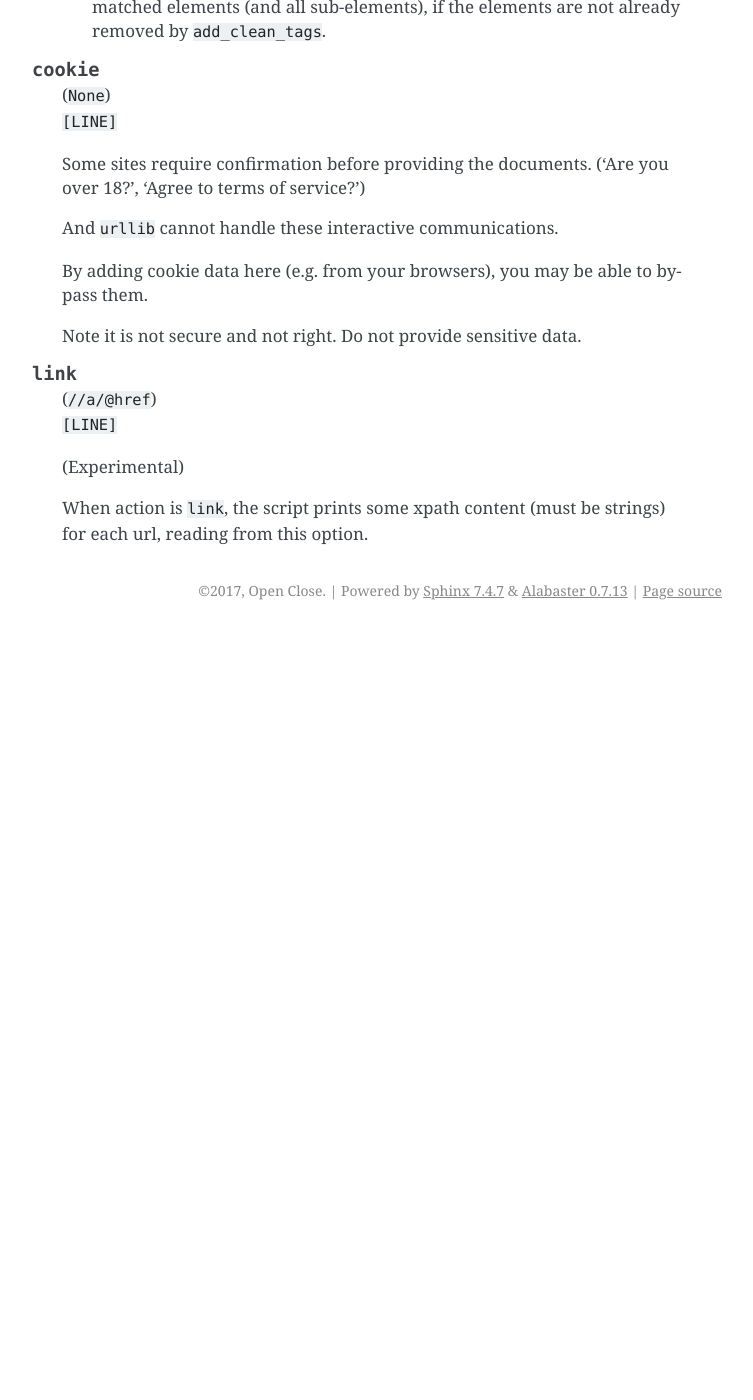
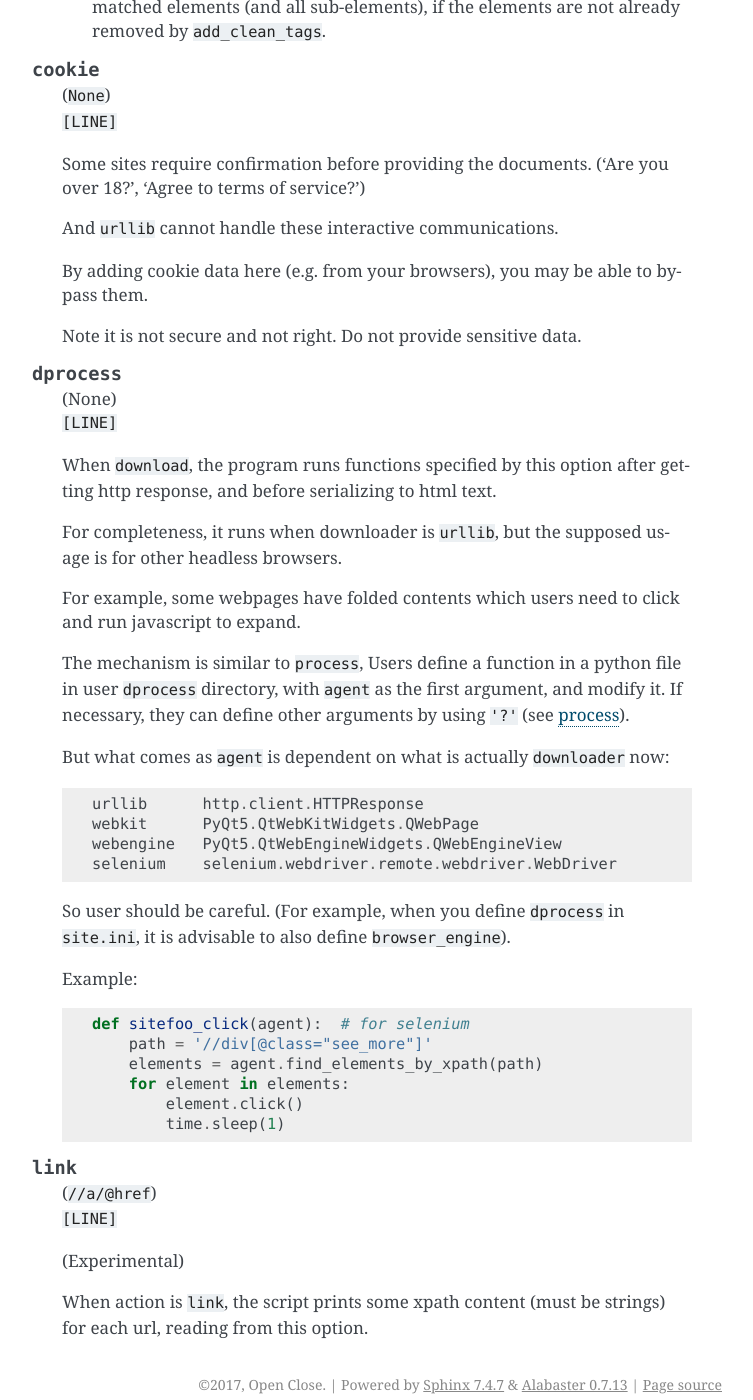
Before and after one commit to openandclose/tosixinch, a Sphinx documentation site: the page built from docs/options.rst, in a window 1280 px wide and 1400 px high, scrolled down 15938 px. Shown: the whole window, without its empty margins (388-1141 px from the left). Built offline with Sphinx 7.4.7, drawn with Linux system fonts in a browser that asks for light colours; before the commit the page ends 16568 px from its top, so only the background shows below that.

Commit message:
Add dprocess option [API]

```diff
--- a/CHANGELOG.rst
+++ b/CHANGELOG.rst
@@ -26,6 +26,8 @@ Unreleased
 * Add elements_to_keep_attrs option
 
 * Add selenium downloading (browser_engine option)
+
+* Add dprocess option
 
 **Fix:**
 
--- a/docs/intro.rst
+++ b/docs/intro.rst
@@ -339,6 +339,10 @@ and `Qt5 <https://www.qt.io>`__.
 `selenium <https://selenium-python.readthedocs.io/installation.html#downloading-python-bindings-for-selenium>`__
 and `firefox or chrome webdrivers <https://selenium-python.readthedocs.io/installation.html#drivers>`__.
 
+Users can define additional instructions for browsers.
+`option: dprocess <options.html#confopt-dprocess>`__,
+but I recommend you read `process <options.html#confopt-process>`__ first.
+
 Sometimes writing configurations for each site is too cumbersome.
 You can fallback to automatic article extraction by installing
 `readability <https://github.com/buriy/python-readability>`__.
--- a/docs/options.rst
+++ b/docs/options.rst
@@ -884,6 +884,50 @@ So section names themselves can be arbitrary.
     Note it is not secure and not right.
     Do not provide sensitive data.
 
+.. confopt:: dprocess
+
+    | (None)
+    | ``[LINE]``
+
+    When ``download``,
+    the program runs functions specified by this option
+    after getting http response, and before serializing to html text.
+
+    For completeness, it runs when downloader is ``urllib``,
+    but the supposed usage is for other headless browsers.
+
+    For example, some webpages have folded contents
+    which users need to click and run javascript to expand.
+
+    The mechanism is similar to ``process``,
+    Users define a function in a python file in user ``dprocess`` directory,
+    with ``agent`` as the first argument,
+    and modify it. If necessary, they can define other arguments
+    by using ``'?'``
+    (see `process <#confopt-process>`__).
+
+    But what comes as ``agent`` is dependent on
+    what is actually ``downloader`` now::
+
+        urllib      http.client.HTTPResponse
+        webkit      PyQt5.QtWebKitWidgets.QWebPage
+        webengine   PyQt5.QtWebEngineWidgets.QWebEngineView
+        selenium    selenium.webdriver.remote.webdriver.WebDriver
+
+    So user should be careful.
+    (For example, when you define ``dprocess`` in ``site.ini``,
+    it is advisable to also define ``browser_engine``).
+
+    Example:
+
+    .. code-block:: python
+
+        def sitefoo_click(agent):  # for selenium
+            path = '//div[@class="see_more"]'
+            elements = agent.find_elements_by_xpath(path)
+            for element in elements:
+                element.click()
+                time.sleep(1)
 
 .. confopt:: link
 
```
Also changed, not shown: docs/overview.rst (+9 -4 lines), 3 other files.
